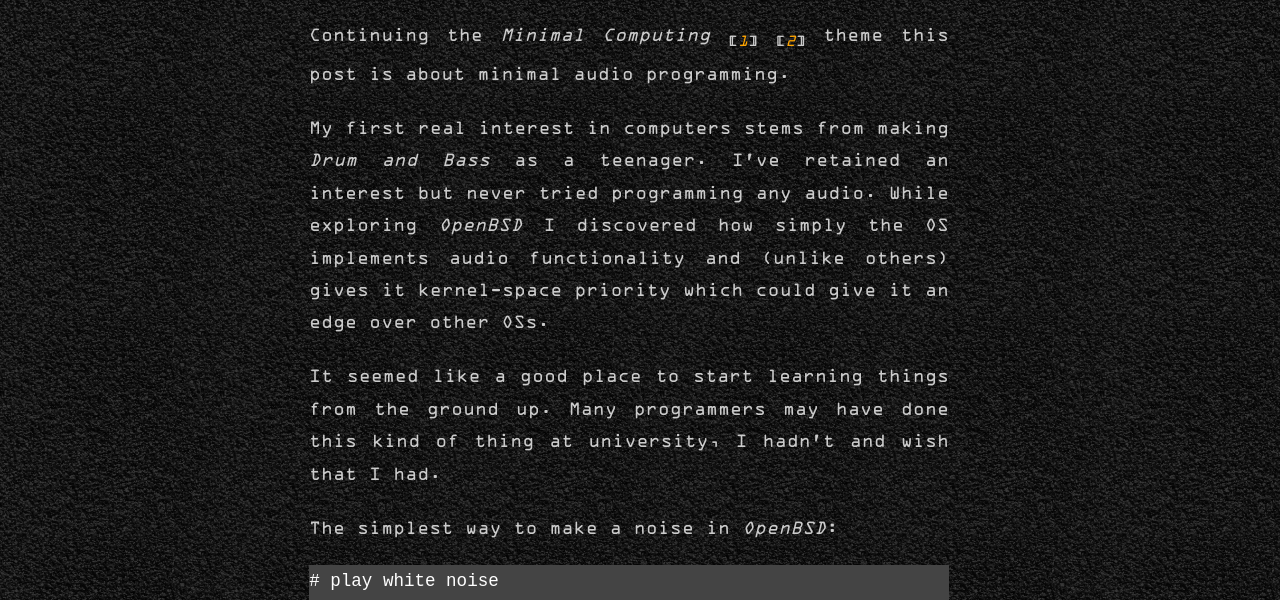
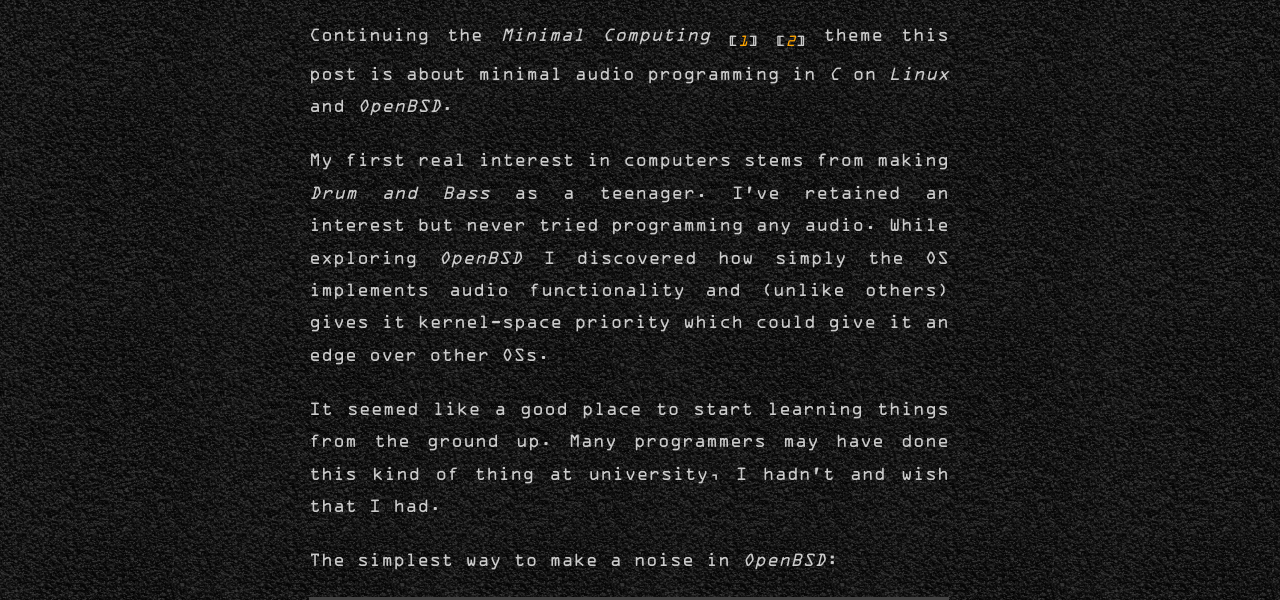
Before and after one commit to rudenoise/rudenoiseSite, a plain HTML site: page minimal-audio.html in a window 1280 px wide. Shown: the part 122-722 px from the top of the page. Drawn offline with Linux system fonts and the light colour scheme.

Commit message:
audio edits

```diff
--- a/minimal-audio.html
+++ b/minimal-audio.html
@@ -91,7 +91,7 @@ Minimal Audio
                     </time>
                 </p>
             </header>
-<p>Continuing the <em>Minimal Computing</em> <sub>[<em><a href="#ref1">1</a></em>]</sub> <sub>[<em><a href="#ref2">2</a></em>]</sub> theme this post is about minimal audio programming.</p>
+<p>Continuing the <em>Minimal Computing</em> <sub>[<em><a href="#ref1">1</a></em>]</sub> <sub>[<em><a href="#ref2">2</a></em>]</sub> theme this post is about minimal audio programming in <em>C</em> on <em>Linux</em> and <em>OpenBSD</em>.</p>
 <p>My first real interest in computers stems from making <em>Drum and Bass</em> as a teenager. I've retained an interest but never tried programming any audio. While exploring <em>OpenBSD</em> I discovered how simply the OS implements audio functionality and (unlike others) gives it kernel-space priority which could give it an edge over other OSs.</p>
 <p>It seemed like a good place to start learning things from the ground up. Many programmers may have done this kind of thing at university, I hadn't and wish that I had.</p>
 <p>The simplest way to make a noise in <em>OpenBSD</em>:</p>
```
Also changed, not shown: 1 other file.
